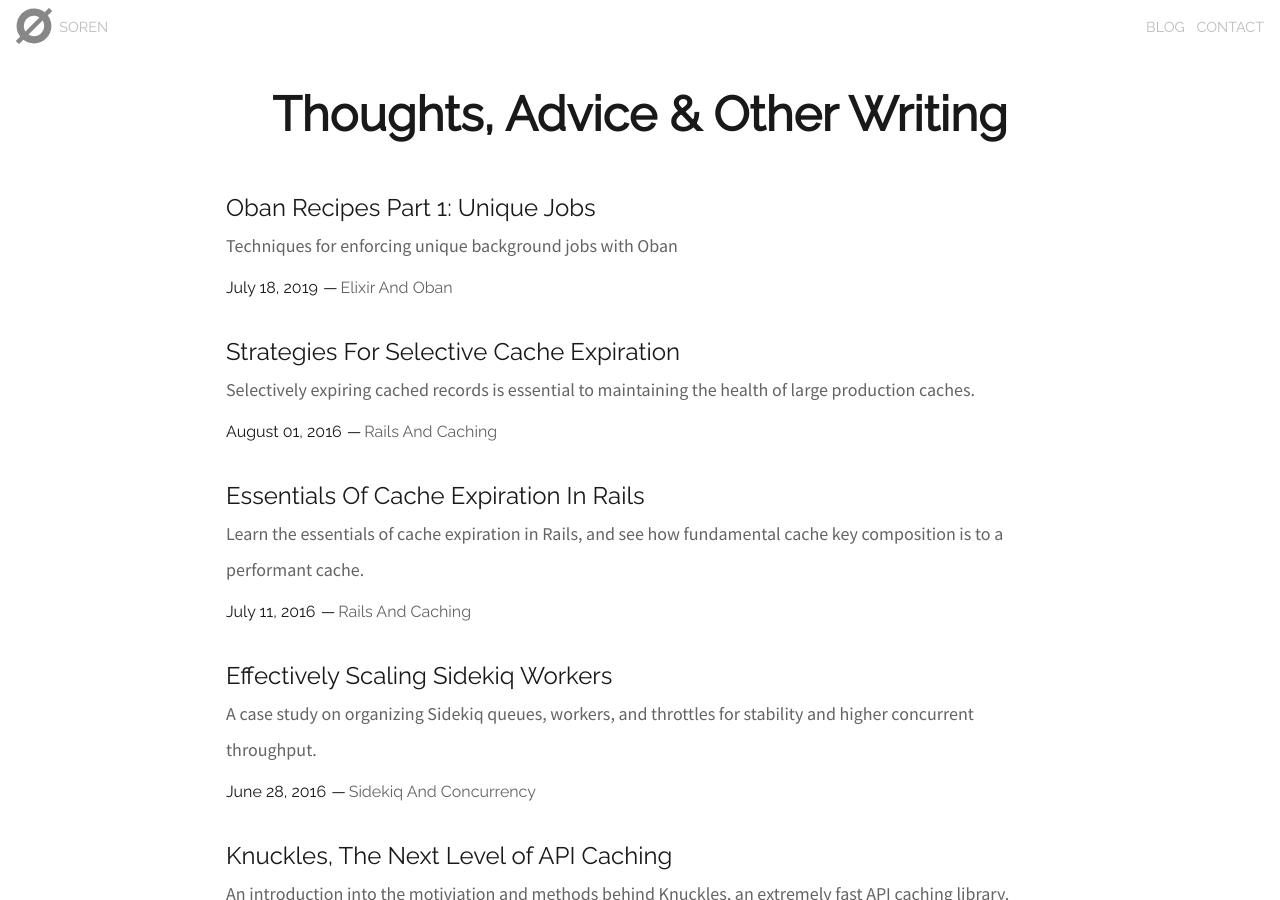
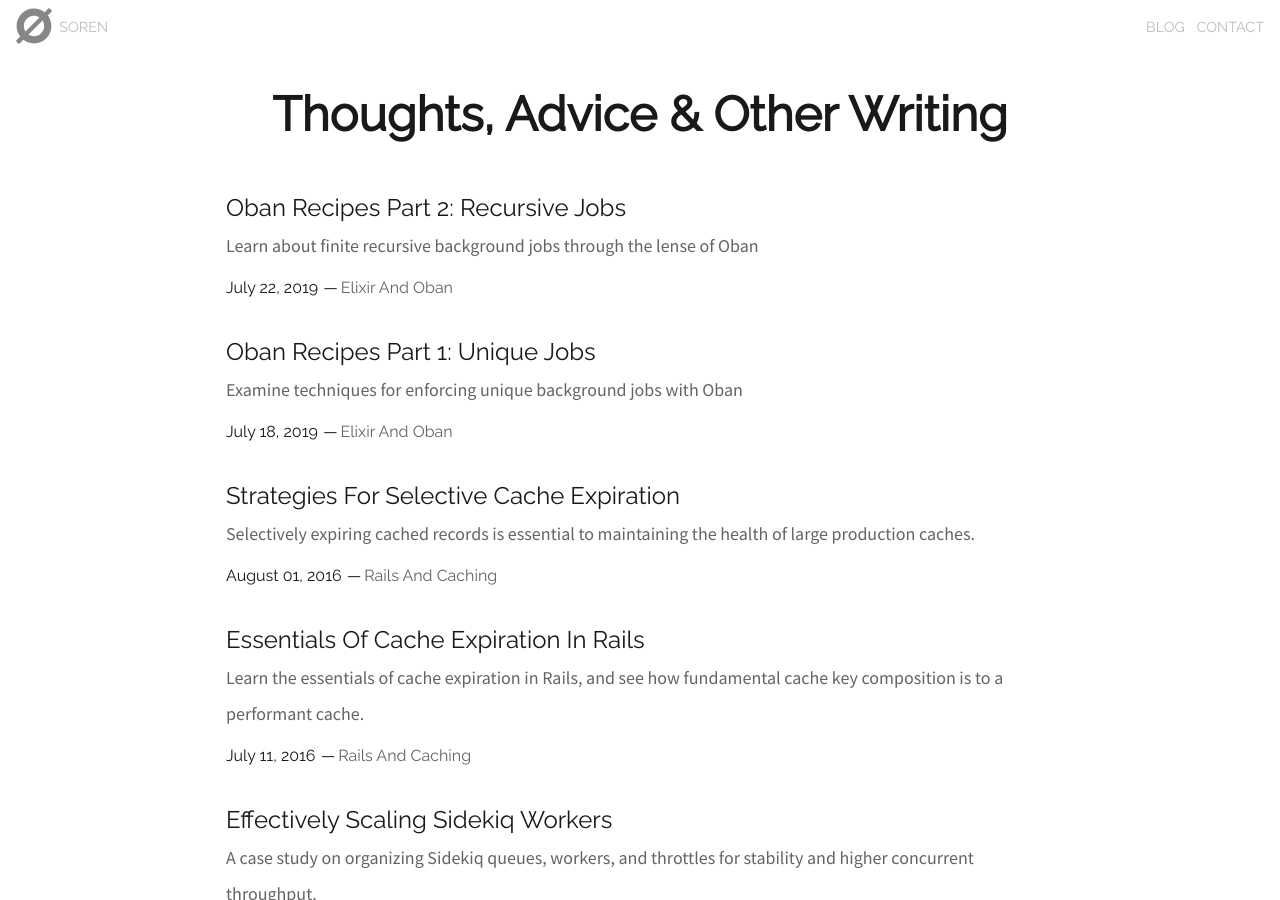
Before and after one commit to sorentwo/soren-website, a Jekyll site: the page built from blog/index.html, in a window 1280 px wide and 900 px high. Built offline with Jekyll 4.4.1, drawn with Linux system fonts in a browser that asks for light colours; some of the changed lines change nothing that is shown.

Commit message:
Publish oban recipes part 2

````diff
--- a/_posts/2019-07-18-oban-recipes-part-1-unique-jobs.md
+++ b/_posts/2019-07-18-oban-recipes-part-1-unique-jobs.md
@@ -3,7 +3,7 @@ layout: default
 author: Parker Selbert
 title: "Oban Recipes Part 1: Unique Jobs"
 summary: >
-  Techniques for enforcing unique background jobs with Oban
+  Examine techniques for enforcing unique background jobs with Oban
 tags: elixir oban
 ---
 
@@ -97,7 +97,9 @@ The forum [post this recipe is based on][post] is over a month old now, and subs
 The use case for unique jobs is broad enough that it makes a great candidate for inclusion directly within Oban.
 When unique job support makes its way into Oban I'll update this post with a third *official* technique.
 
-More recipes to come!
+#### More Oban Recipes
+
+[Oban Recipes Part 2: Recursive Jobs](/2019/07/22/oban-recipes-part-2-recursive-jobs.html)
 
 [oban]: https://github.com/sorentwo/oban
 [oit]: https://github.com/sorentwo/oban/issues
--- /dev/null
+++ b/_posts/2019-07-22-oban-recipes-part-2-recursive-jobs.md
@@ -0,0 +1,102 @@
+---
+layout: default
+author: Parker Selbert
+title: "Oban Recipes Part 2: Recursive Jobs"
+summary: >
+  Learn about finite recursive background jobs through the lense of Oban
+tags: elixir oban
+---
+
+This is the second in a series of "recipes", showing what you can accomplish with background jobs using [Oban][oban].
+The [first post][fp] details what Oban is, what you may use it for, and what inspired this series—it may be helpful to read that before jumping into the recipe here!
+
+## When to Reach for Recursive Jobs
+
+Recursive jobs, like recursive functions, call themselves after they have have executed.
+Except unlike recursive functions, where recursion happens in a tight loop, a recursive job enqueues a new version of itself and may add a slight delay to alleviate pressure on the queue.
+
+Recursive jobs are a great way to backfill large amounts of data where a database migration or a mix task may not be suitable.
+Here are a few reasons that a recursive job may be better suited for backfilling data:
+
+* Data can't be backfilled with a database migration, it may require talking to an external service
+* A task may fail partway through execution; resuming the task would mean starting over again, or tracking progress manually to resume where the failure occurred
+* A task may be computationally intensive or put heavy pressure on the database
+* A task may run for too long and would be interrupted by code releases or other node restarts
+* A task may interface with an external service and require some rate limiting
+* A job can be used directly for new records _and_ to backfill existing records
+
+Let's explore recursive jobs with a use case that builds on several of those reasons.
+
+### Use Case: Backfilling Timezone Data
+
+Consider a worker that queries an external service to determine what timezone a user resides in.
+The external service has a rate limit and the response time is unpredictable.
+We have a lot of users in our database missing timezone information, and we need to backfill.
+
+Our application has an existing `TimezoneWorker` that accepts a user's `id`, makes an external request and then updates the user's timezone.
+We can modify the worker to handle backfilling by adding a new clause to `perform/1`.
+The new clause explicitly checks for a `backfill` argument and will enqueue the next job after it executes:
+
+```elixir
+defmodule MyApp.TimezoneWorker do
+  use Oban.Worker
+
+  import Ecto.Query
+
+  @backfill_delay 1
+
+  def perform(%{id: id, backfill: true}) do
+    with :ok <- perform(%{id: id}),
+         next_id when is_integer(next_id) <- fetch_next(id) do
+      %{id: next_id, backfill: true}
+      |> new(schedule_in: @backfill_delay)
+      |> MyApp.Repo.insert!()
+    end
+  end
+
+  def perform(%{id: id}) do
+    update_timezone(id)
+  end
+
+  defp fetch_next(current_id) do
+    MyApp.User
+    |> where([u], is_nil(u.timezone))
+    |> order_by(asc: :id)
+    |> limit(1)
+    |> select([u], u.id)
+    |> MyApp.Repo.one()
+  end
+end
+```
+
+There is a lot happening in the worker module, so let's unpack it a little bit.
+
+1. There are two clauses for `perform/1`, the first only matches when a job is marked as `backfill: true`, the second does the actual work of updating the timezone.
+2. The backfill clause checks that the timezone update succeeds and then uses `fetch_next/1` to look for the id of the next user without a timezone.
+3. When another user needing a backfill is available it enqueues a new backfill job with a one second delay.
+
+With the new `perform/1` clause in place and our code deployed we can kick off the recursive backfill.
+Assuming the `id` of the first user is `1`, you can start the job from an `iex` console:
+
+```elixir
+iex> %{id: 1, backfill: true} |> MyApp.TimezoneWorker.new() |> MyApp.Repo.insert()
+```
+
+Now the jobs will chug along at a steady rate of one per second until the backfill is complete (or something fails).
+If there are any errors the backfill will pause until the failing job completes: especially useful for jobs relying on flaky external services.
+Finally, when there aren't any more user's without a timezone, the backfill is complete and recursion will stop.
+
+## Building On Recursive Jobs
+
+This was a relatively simple example, and hopefully it illustrates the power and flexibility of recursive jobs.
+Recursive jobs are a general pattern and aren't specific to Oban.
+In fact, aside from the `use Oban.Worker` directive there isn't anything specific to Oban in the recipe!
+
+In the next recipe we'll look at a specialized use case for recursive jobs: infinite recursion for scheduled jobs.
+
+#### More Oban Recipes
+
+[Oban Recipes Part 1: Unique Jobs][fp]
+
+[oban]: https://github.com/sorentwo/oban
+[fp]: /2019/07/18/oban-recipes-part-1-unique-jobs.html
````
